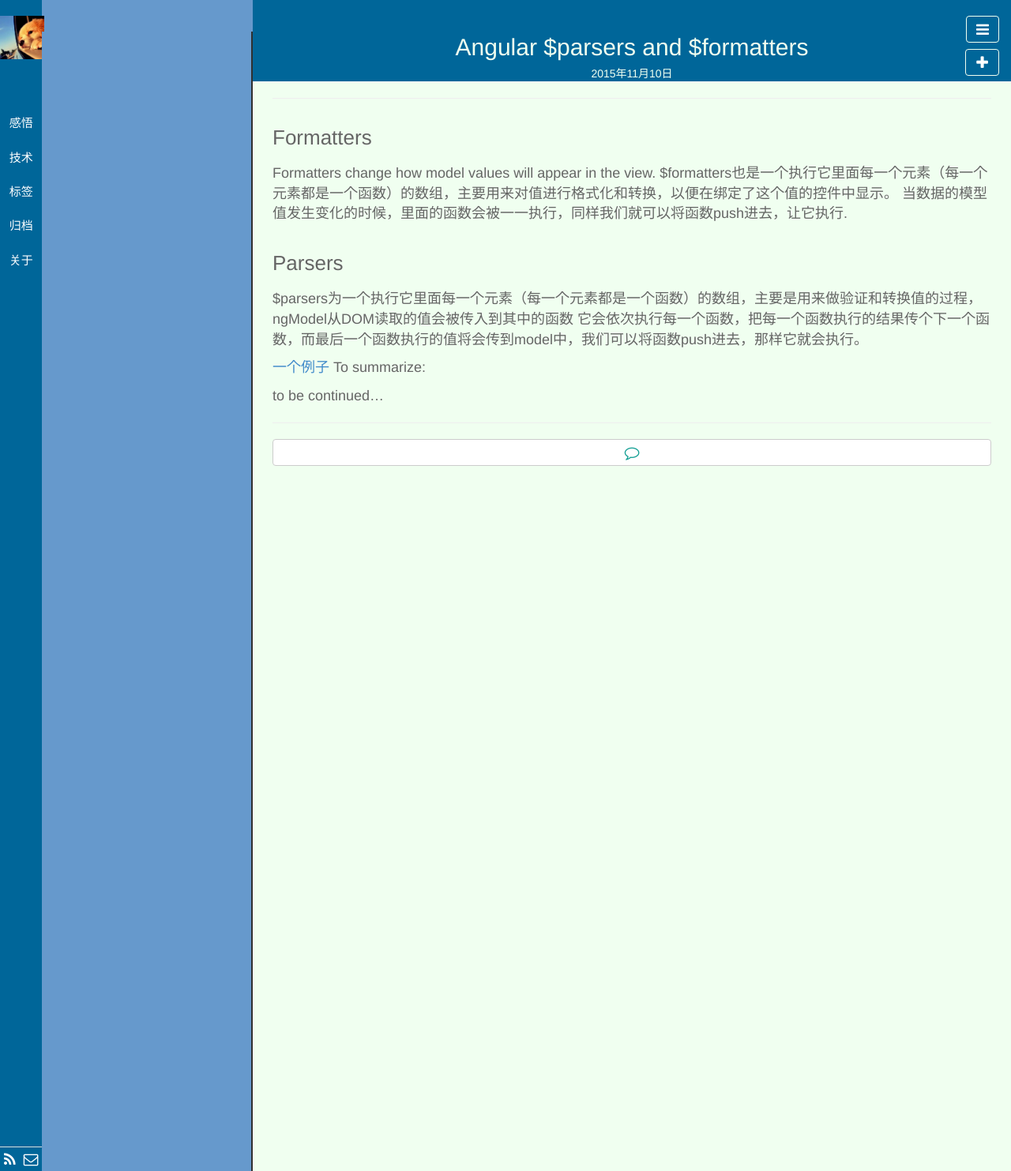
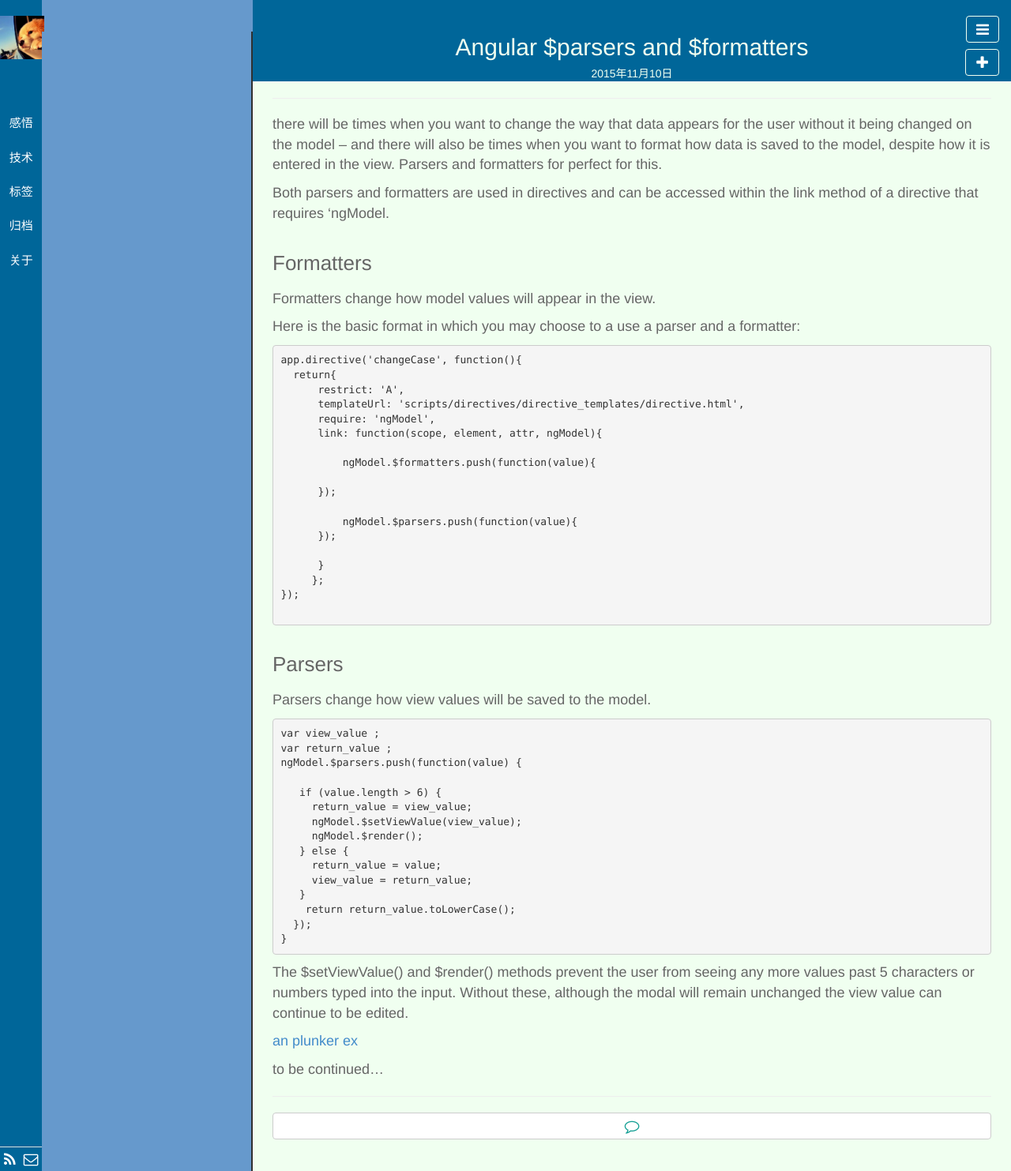
Before and after one commit to llx1105/llx1105.github.io, a Jekyll site: the page built from _posts/技术/2015-11-10-format.md, in a window 1280 px wide. Shown: the whole page at 79% size. Built offline with Jekyll 4.4.1, drawn with Linux system fonts in a browser that asks for light colours; nearby versions of some CDN libraries; library files that are not in the unit come from our copies; Markdown is read by kramdown in place of the engine named in the settings.

Commit message:
formatters parsers issues

````diff
--- a/_posts/技术/2015-11-10-format.md
+++ b/_posts/技术/2015-11-10-format.md
@@ -6,19 +6,67 @@ tags: tech
 keywords: Angularjs
 ---
 
+there will be times when you want to change the way that data appears for the user without it being changed on the model –
+and there will also be times when you want to format how data is saved to the model,
+despite how it is entered in the view. Parsers and formatters for perfect for this.
+
+Both parsers and formatters are used in directives and can be accessed within the link method of a directive that requires ‘ngModel.
+
+
 ###Formatters
 
 Formatters change how model values will appear in the view.
-$formatters也是一个执行它里面每一个元素（每一个元素都是一个函数）的数组，主要用来对值进行格式化和转换，以便在绑定了这个值的控件中显示。
-当数据的模型值发生变化的时候，里面的函数会被一一执行，同样我们就可以将函数push进去，让它执行.
+
+Here is the basic format in which you may choose to a use a parser and a formatter:
+
+
+```
+app.directive('changeCase', function(){
+  return{
+      restrict: 'A',
+      templateUrl: 'scripts/directives/directive_templates/directive.html',
+      require: 'ngModel',
+      link: function(scope, element, attr, ngModel){
+
+          ngModel.$formatters.push(function(value){
+
+      });
+
+          ngModel.$parsers.push(function(value){
+      });
+
+      }
+     };
+});
+
+```
 
 ###Parsers
 
-$parsers为一个执行它里面每一个元素（每一个元素都是一个函数）的数组，主要是用来做验证和转换值的过程，ngModel从DOM读取的值会被传入到其中的函数
-它会依次执行每一个函数，把每一个函数执行的结果传个下一个函数，而最后一个函数执行的值将会传到model中，我们可以将函数push进去，那样它就会执行。
+Parsers change how view values will be saved to the model.
+
+```
+var view_value ;
+var return_value ;
+ngModel.$parsers.push(function(value) {
+
+   if (value.length > 6) {
+     return_value = view_value;
+     ngModel.$setViewValue(view_value);
+     ngModel.$render();
+   } else {
+     return_value = value;
+     view_value = return_value;
+   }
+    return return_value.toLowerCase();
+  });
+}
+```
+
+The $setViewValue() and $render() methods prevent the user from seeing any more values past 5 characters or numbers typed into the input. Without these, although the modal will remain unchanged the view value can continue to be edited.
 
 
-[一个例子](http://plnkr.co/edit/UQ5q5FxyBzIeEjRYYVGX?p=preview)
-To summarize:
+[an plunker ex](http://plnkr.co/edit/UQ5q5FxyBzIeEjRYYVGX?p=preview)
+
 
 to be continued...
````
